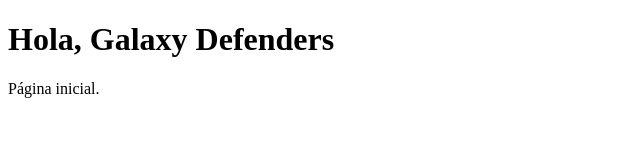
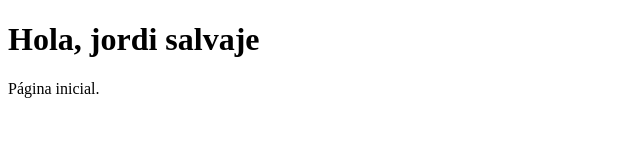
Before and after one commit to GonzaloCandelas23/gf-fila-030, a plain HTML site: page index.html in a window 1280 px wide. Shown: the whole page, without its empty margins (0-640 px from the left). Drawn offline with Linux system fonts and the light colour scheme.

Commit message:
Update index.html

```diff
--- a/index.html
+++ b/index.html
@@ -5,7 +5,7 @@
   <title>Galaxy Defenders</title>
 </head>
 <body>
-  <h1>Hola, Galaxy Defenders</h1>
+  <h1>Hola, jordi salvaje</h1>
   <p>Página inicial.</p>
 </body>
 </html>
```
